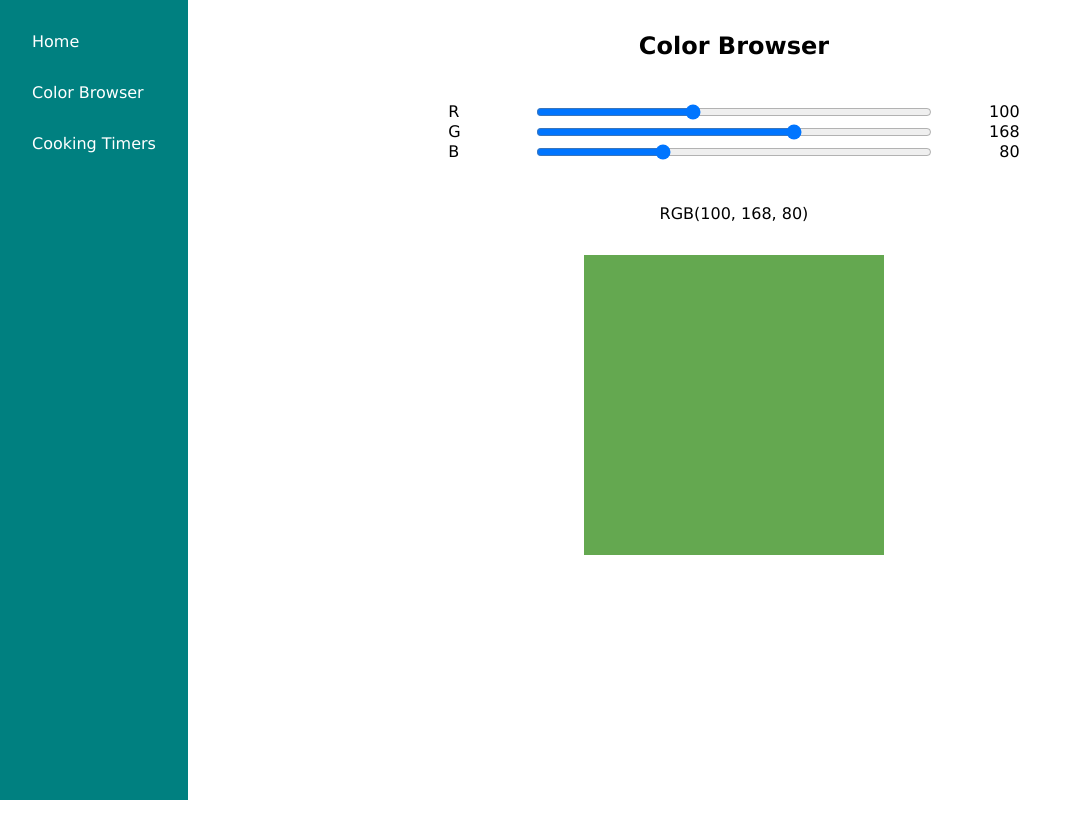
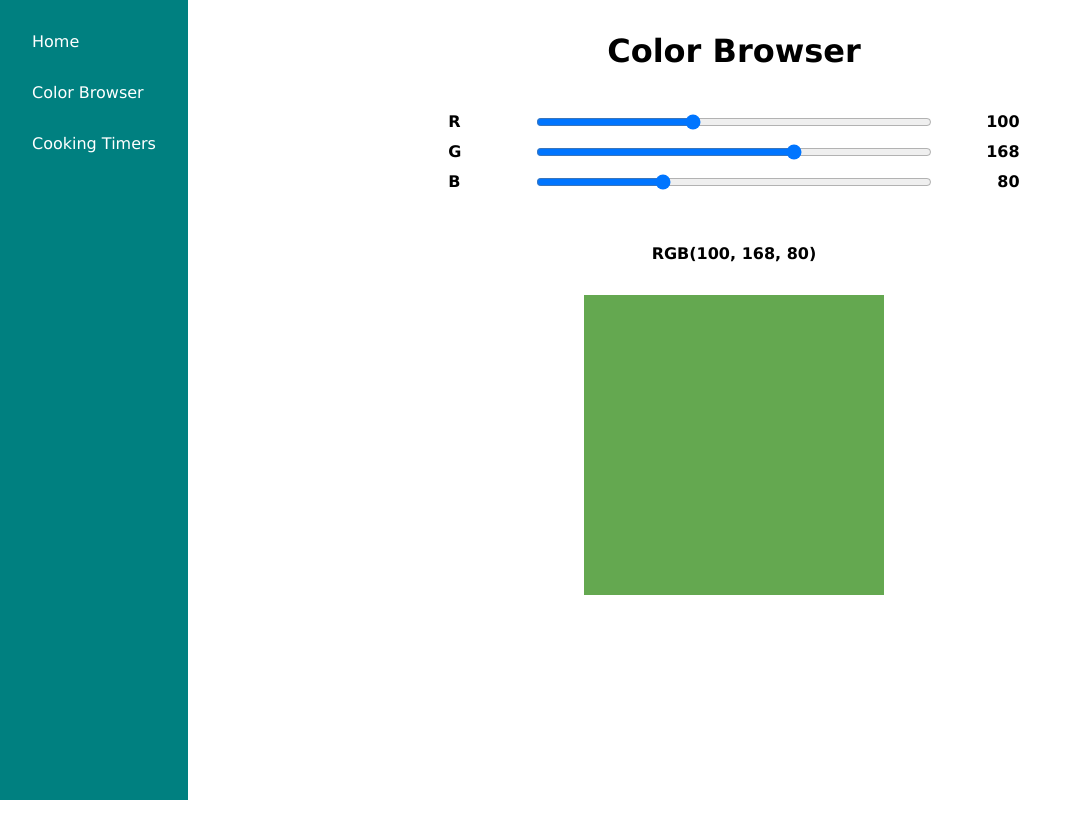
Before and after one commit to Pumala/react-playground, a React (Create React App) app: page /color-browser in a window 1280 px wide. Shown: the top 838 px of the page, without its empty margins (0-1082 px from the left). Built offline with nearby package versions, Linux system fonts and the light colour scheme.

Commit message:
bolden some text

```diff
--- a/src/components/ColorBrowserApp/ColorBrowser/ColorBrowser.scss
+++ b/src/components/ColorBrowserApp/ColorBrowser/ColorBrowser.scss
@@ -13,3 +13,9 @@
         }
     }
 }
+
+@media screen and (min-width: 760px) {
+    h1 {
+        font-size: 32px;
+    }
+}
--- a/src/components/ColorBrowserApp/ColorSlider/ColorSlider.scss
+++ b/src/components/ColorBrowserApp/ColorSlider/ColorSlider.scss
@@ -3,8 +3,16 @@
     grid-template-columns: 15% 70% 15%;
     .color-name {
         text-align: left;
+        font-weight: bold;
     }
     .color-value {
         text-align: right;
+        font-weight: bold;
     }
 }
+
+@media screen and (min-height: 667px) {
+    .color-slider {
+        margin-bottom: 10px;;
+    }
+}
--- a/src/components/ColorBrowserApp/RGBDisplayer/RGBDisplayer.js
+++ b/src/components/ColorBrowserApp/RGBDisplayer/RGBDisplayer.js
@@ -17,6 +17,7 @@ const Box = styled(Container)`
 
 const Text = styled.p`
     padding: 2rem 0;
+    font-weight: bold;
 `
 
 const RGBDisplayer = ({ colors }) => {
```
